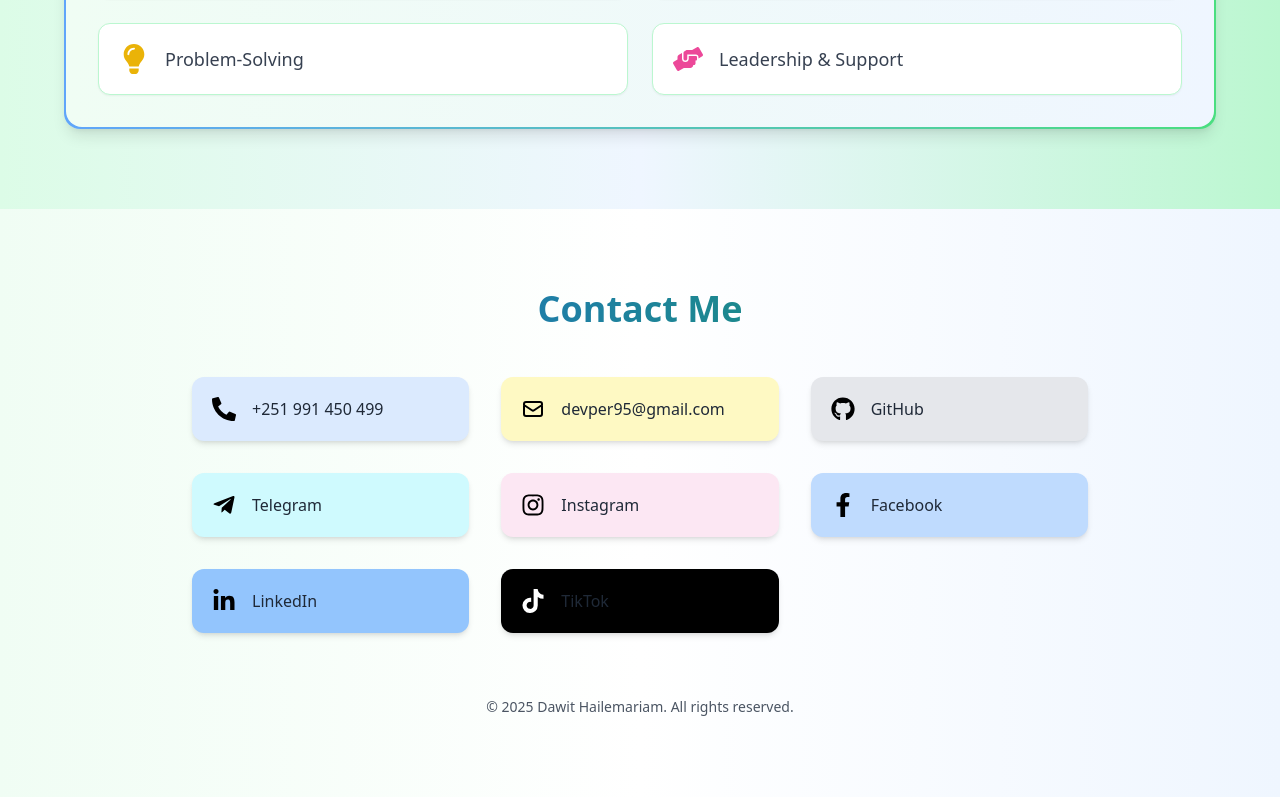
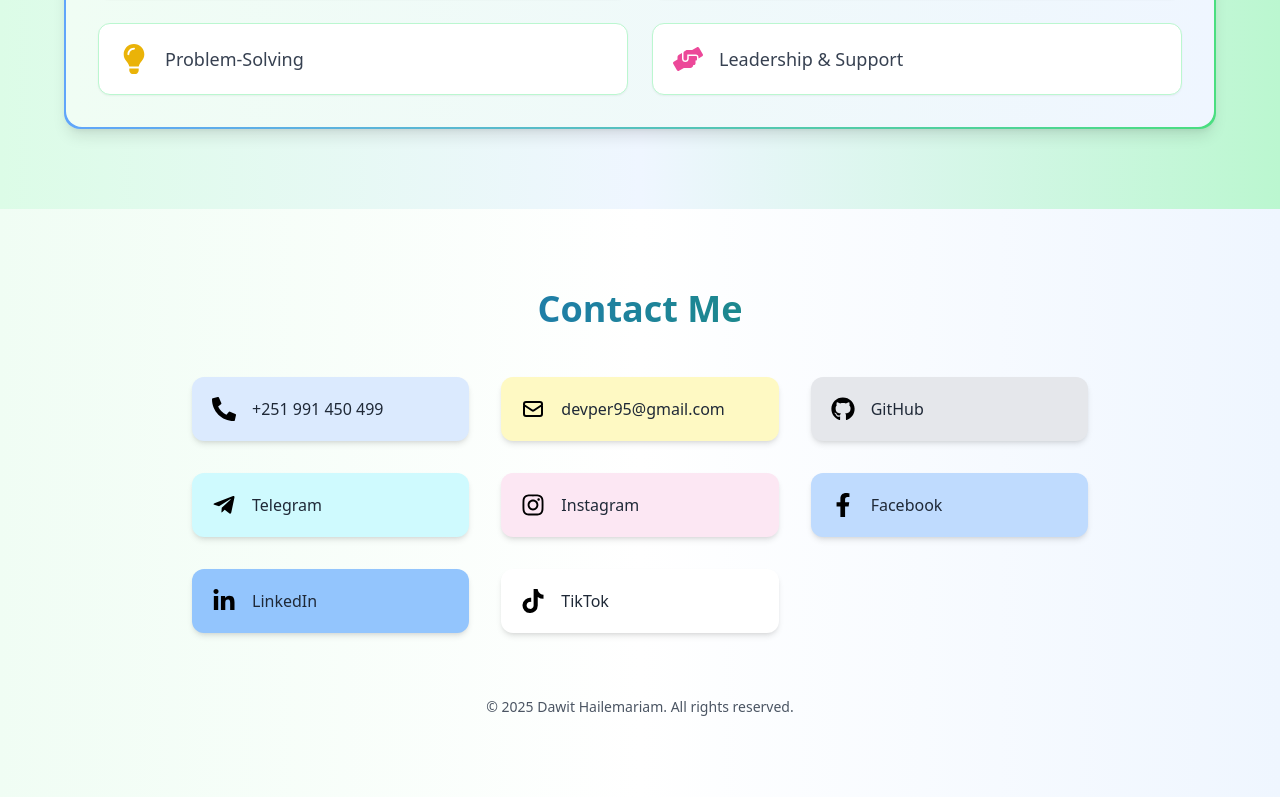
Before and after one commit to dev-per-ha/Devperportifolio, a React (Create React App) app in the folder portfolio/: page / in a window 1280 px wide. Shown: the part 4138-4935 px from the top of the page. Built offline with nearby package versions, Linux system fonts and the light colour scheme.

Commit message:
intial commit

```diff
--- a/portfolio/src/components/Contact.jsx
+++ b/portfolio/src/components/Contact.jsx
@@ -68,14 +68,15 @@ export default function Contact() {
       bg: "bg-blue-300",
       hover: "hover:bg-blue-600 hover:text-white",
     },
- {
+{
   id: 8,
-  icon: <FaTiktok className="text-white" />,
+  icon: <FaTiktok className="text-black" />,
   text: "TikTok",
   link: "https://www.tiktok.com/@dev_per_",
-  bg: "bg-black text-white",   // background black, default text white
-  hover: "hover:bg-yellow-500 hover:text-white" // hover background golden, text stays white
+  bg: "bg-white",   // white background
+  hover: "hover:bg-yellow-500 hover:text-black"
 }
+
 
 
   ];
```
